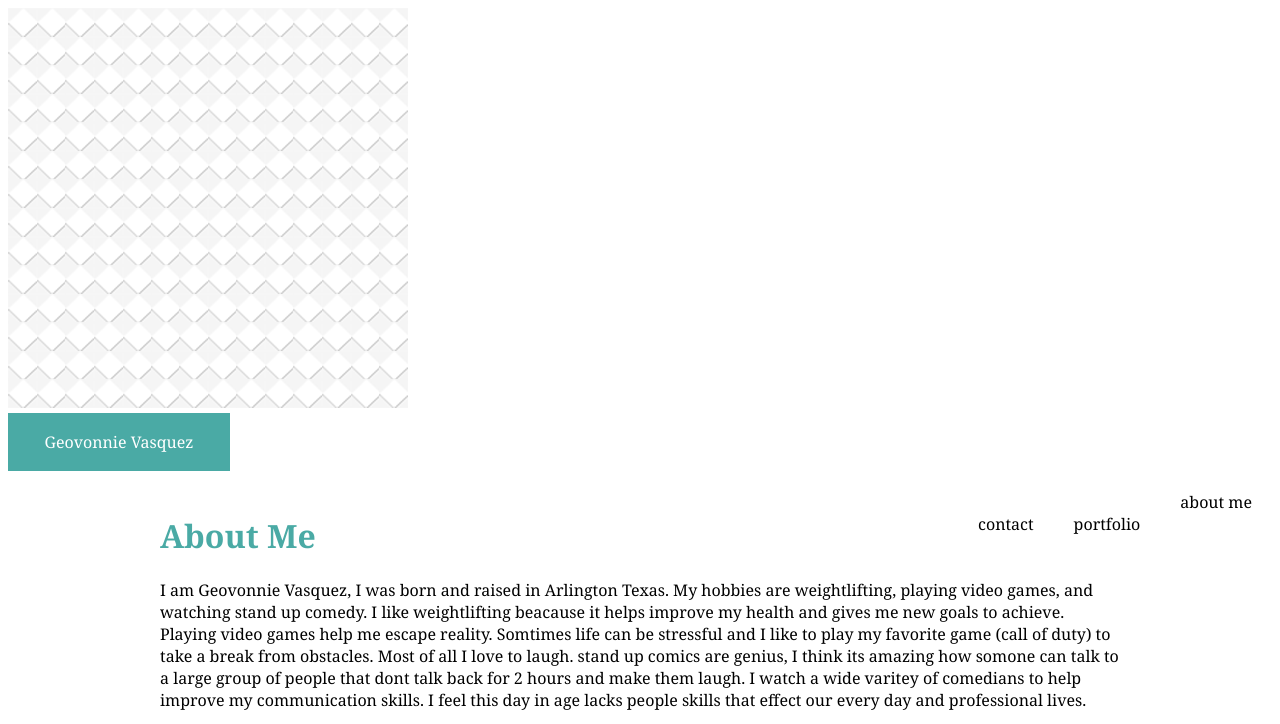
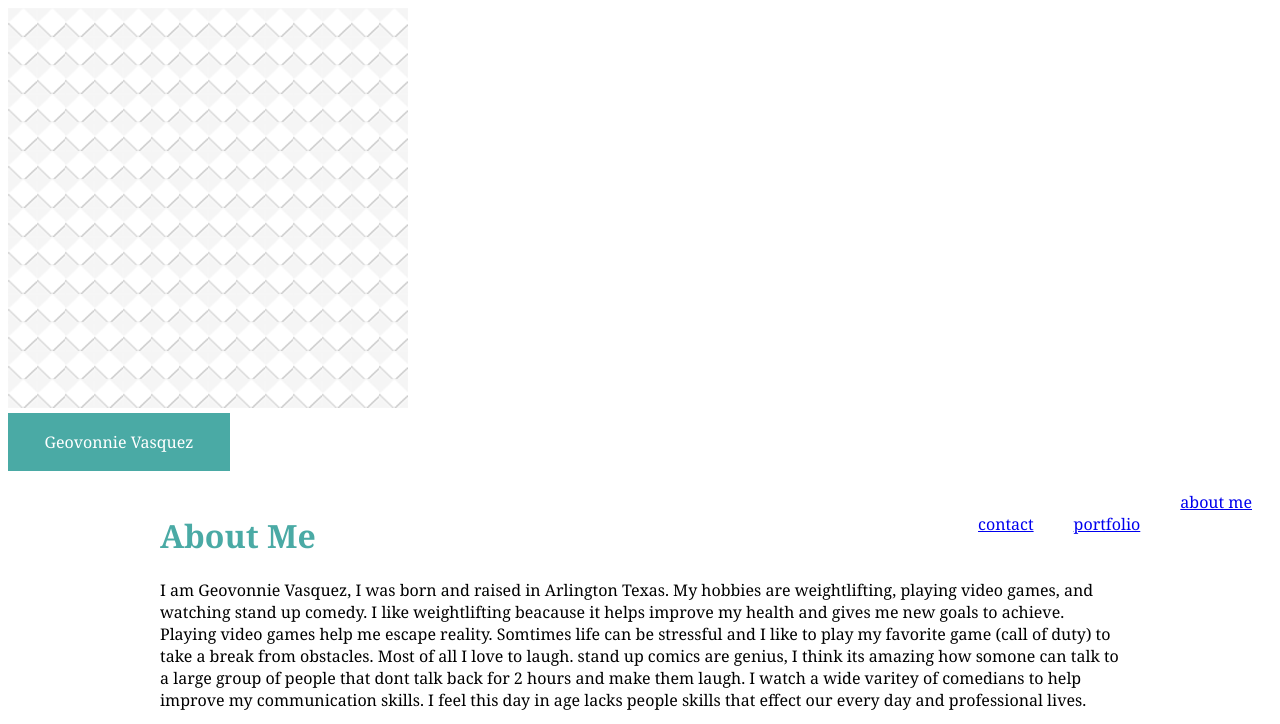
Before and after one commit to GeovonnieV/Portfolio-, a plain HTML site: page index.html in a window 1280 px wide. Shown: the top 724 px of the page. Drawn offline with Linux system fonts and the light colour scheme.

Commit message:
upadated hw

```diff
--- a/index.html
+++ b/index.html
@@ -12,7 +12,7 @@
    <img src="assets/images/embossed-diamond.png">
     <header>Geovonnie Vasquez</header>
 
-<div id="about">about me</div> <br> <div id="portfolio">portfolio</div> <div id="contact">contact</div>
+<a href=index.html id="about">about me</a> <br> <a href=portfolio.html id="portfolio">portfolio</a> <a href=contact.html id="contact">contact</a>
 
 <div class="container">
 <h1>About Me</h1>
```
